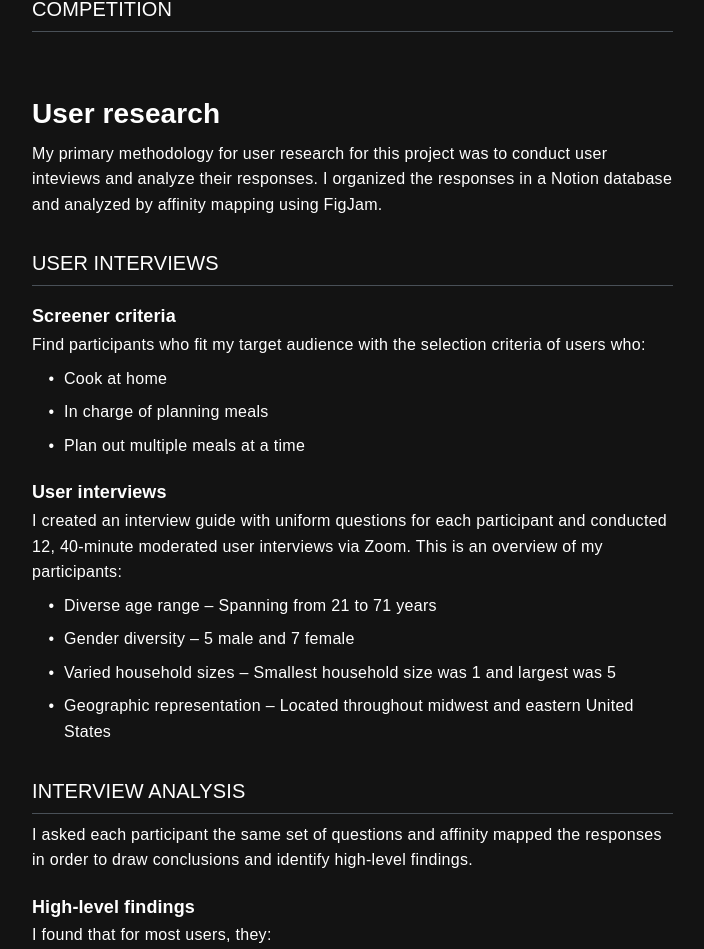
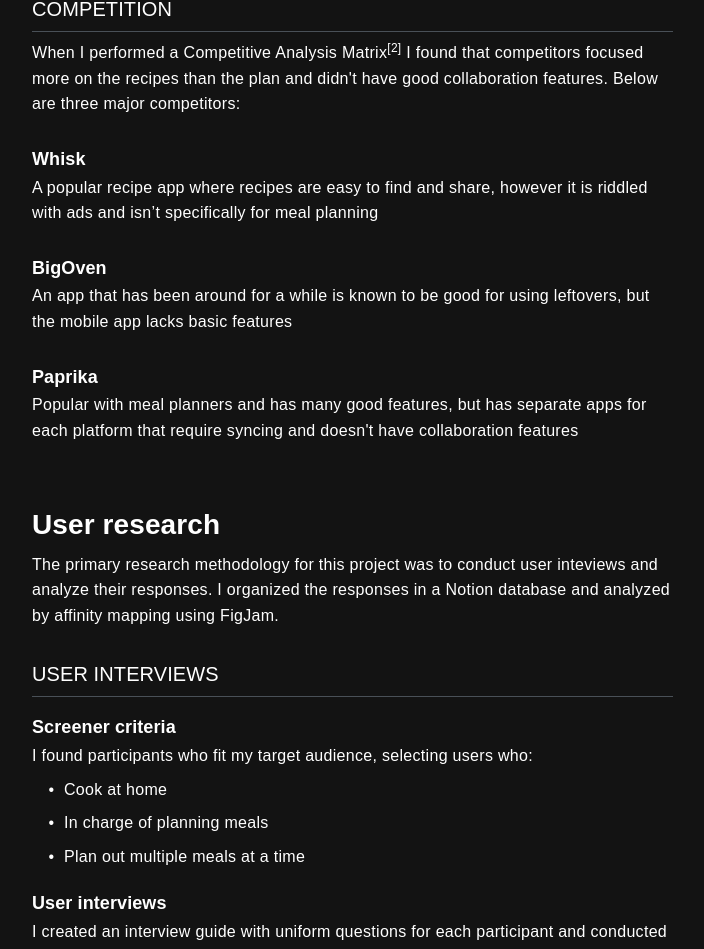
Before and after one commit to stevenwett/stevenwett, a React (Create React App) app: page /work/supper-meal-planning in a window 1280 px wide. Shown: the part 2338-3287 px from the top of the page, without its empty margins (50-754 px from the left). Built offline with nearby package versions, Linux system fonts and the light colour scheme; a web font is replaced by a local one.

Commit message:
meal planning

```diff
--- a/lib/scss/page.scss
+++ b/lib/scss/page.scss
@@ -482,6 +482,16 @@
 			margin: 0 0.25rem;
 			color: $gray-700;
 			font-weight: $font-weight-normal;
+		}
+	}
+
+	.image-list {
+		article {
+			~ div {
+				width: 100px;
+				height: 100px;
+				background-color: $white;
+			}
 		}
 	}
 
--- a/src/routes/projects/SupperMealPlanning.js
+++ b/src/routes/projects/SupperMealPlanning.js
@@ -138,7 +138,7 @@ class SupperMealPlanning extends React.Component {
 									</article>
 									<p><strong>Home cooks are my target audience</strong> for this investigation.</p>
 									<h3>Strategy</h3>
-									<p>I created a project plan as a strategy for how to investigate the problem further and come up with a solution. In just 8 weeks, I planned to interview users, analyze the results and create workable prototypes. To stay on track, I started the project by developing a project plan and oragnized tasks with deadlines in Notion.</p>
+									<p>I created a project plan<sup className="inline-refs"><a href="#ref1">[1]</a></sup> as a strategy for how to investigate the problem further and come up with a solution. In just 8 weeks, I planned to interview users, analyze the results and create workable prototypes. To stay on track, I started the project by developing a project plan and oragnized tasks with deadlines in Notion.</p>
 									<p>I followed the following project strategy:</p>
 									<ol>
 										<li><strong>Competitive analysis</strong> – Complete a competitive analysis matrix to understand the competitive landscape</li>
@@ -147,6 +147,39 @@ class SupperMealPlanning extends React.Component {
 										<li><strong>Prototypes and iterative improvements</strong> – This step would be iterative. Start with low-fidelity prototypes, conduct usability tests and make adjustments. Upgraded the prototypes to high-fidelity and conduct another round of usability tests and make further adjustments</li>
 									</ol>
 									<h3>Competition</h3>
+									<p>When I performed a Competitive Analysis Matrix<sup className="inline-refs"><a href="#ref2">[2]</a></sup> I found that competitors focused more on the recipes than the plan and didn't have good collaboration features. Below are three major competitors:</p>
+									<div className="image-list">
+										<article>
+											<div className="content">
+												<div>
+												</div>
+												<div className="text">
+													<h4>Whisk</h4>
+													<p>A popular recipe app where recipes are easy to find and share, however it is riddled with ads and isn’t specifically for meal planning</p>
+												</div>
+											</div>
+										</article>
+										<article>
+											<div className="content">
+												<div>
+												</div>
+												<div className="text">
+													<h4>BigOven</h4>
+													<p>An app that has been around for a while is known to be good for using leftovers, but the mobile app lacks basic features</p>
+												</div>
+											</div>
+										</article>
+										<article>
+											<div className="content">
+												<div>
+												</div>
+												<div className="text">
+													<h4>Paprika</h4>
+													<p>Popular with meal planners and has many good features, but has separate apps for each platform that require syncing and doesn't have collaboration features</p>
+												</div>
+											</div>
+										</article>
+									</div>
 									<p></p>
 								</Col>
 							</Row>
@@ -157,27 +190,37 @@ class SupperMealPlanning extends React.Component {
 							<Row>
 								<Col xs={12} md={10} lg={8} xl={7}>
 									<h2>User research</h2>
-									<p>My primary methodology for user research for this project was to conduct user inteviews and analyze their responses. I organized the responses in a Notion database and analyzed by affinity mapping using FigJam.</p>
+									<p>The primary research methodology for this project was to conduct user inteviews and analyze their responses. I organized the responses in a Notion database and analyzed by affinity mapping using FigJam.</p>
 									<h3>User interviews</h3>
 									<h4>Screener criteria</h4>
-									<p>Find participants who fit my target audience with the selection criteria of users who:</p>
+									<p>I found participants who fit my target audience, selecting users who:</p>
 									<ul>
 										<li>Cook at home</li>
 										<li>In charge of planning meals</li>
 										<li>Plan out multiple meals at a time</li>
 									</ul>
 									<h4>User interviews</h4>
-									<p>I created an interview guide with uniform questions for each participant and conducted 12, 40-minute moderated user interviews via Zoom. This is an overview of my participants:</p>
+									<p>I created an interview guide with uniform questions for each participant and conducted 12, 40-minute moderated user interviews via Zoom. An overview of my participants:</p>
 									<ul>
 										<li><strong>Diverse age range</strong> – Spanning from 21 to 71 years</li>
 										<li><strong>Gender diversity</strong> – 5 male and 7 female</li>
 										<li><strong>Varied household sizes</strong> – Smallest household size was 1 and largest was 5</li>
 										<li><strong>Geographic representation</strong> – Located throughout midwest and eastern United States</li>
 									</ul>
+									<figure className="image-full">
+										<picture>
+											{/*<source srcSet="/images/" type="image/webp" />*/}
+											<img src="/images/meal-planning-user-interview-screenshot.png" alt="" />
+										</picture>
+										{/*<figcaption></figcaption>*/}
+									</figure>
+									<picture>
+										{/*<source srcSet="/images/" type="image/webp" />*/}
+									</picture>
 									<h3>Interview analysis</h3>
-									<p>I asked each participant the same set of questions and affinity mapped the responses in order to draw conclusions and identify high-level findings.</p>
+									<p>I asked each participant the same questions and affinity mapped the responses in order to draw conclusions and identify high-level findings.</p>
 									<h4>High-level findings</h4>
-									<p>I found that for most users, they:</p>
+									<p>I found that most users:</p>
 									<ul>
 										<li><strong>Want a plan, but planning takes mental effort</strong> – They want to plan ahead, but find it to be a high-energy task</li>
 										<li><strong>Are looking for meal inspiration</strong> – They’re looking to find new meals so that they’re not eating the same thing every week</li>
@@ -505,6 +548,22 @@ class SupperMealPlanning extends React.Component {
 					<div className="panel">
 						<Container>
 							<Row>
+								<Col xs={12} md={10} lg={8} xl={7}>
+									<article className="references">
+										<h2>Appendix</h2>
+										<ol>
+											<li id="ref1"><a href="">Project Plan</a></li>
+											<li id="ref2"><a href="">Competitive Analysis Matrix</a></li>
+										</ol>
+									</article>
+								</Col>
+							</Row>
+						</Container>
+					</div>
+
+					<div className="panel">
+						<Container>
+							<Row>
 								<Col xs={12} md={10} lg={8}>
 									<div className="content">
 										<Link to="/work/" className="btn btn-outline-primary back-button">
```
Also changed, not shown: 1 other file (tests, documents, lock files or other folders).
